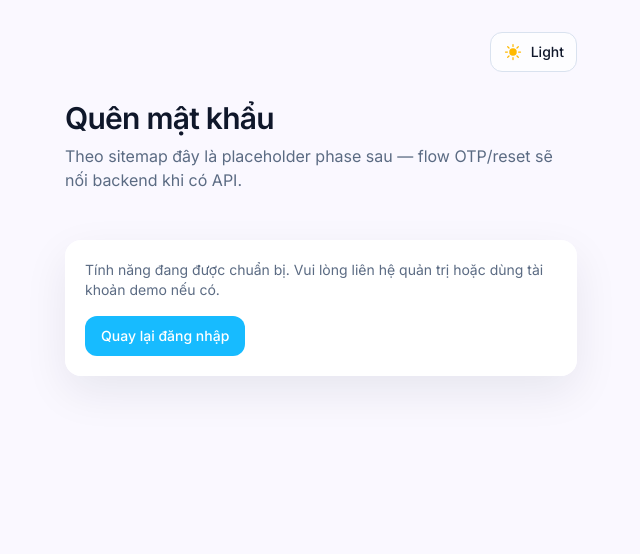
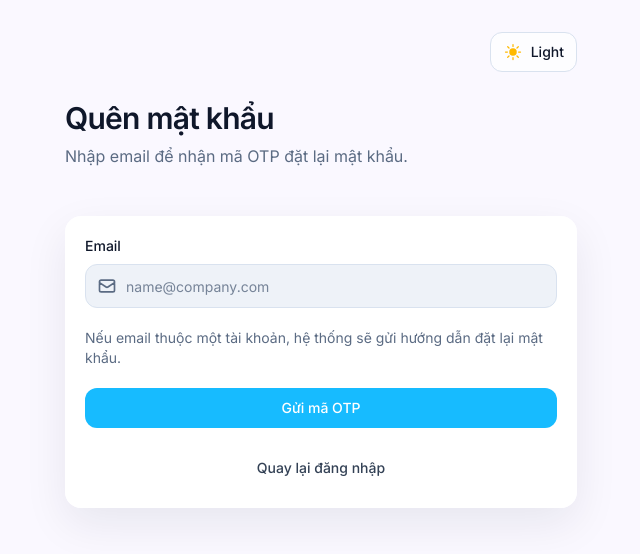
Before and after one commit to huong-dao/next_comvia, a Next.js app: page /auth/forgot-password in a window 1280 px wide. Shown: the top 554 px of the page, without its empty margins (319-959 px from the left). Built offline with nearby package versions, Linux system fonts and the light colour scheme.

Commit message:
feat: implement forgot password flow

```diff
--- a/app/auth/forgot-password/page.tsx
+++ b/app/auth/forgot-password/page.tsx
@@ -1,12 +1,102 @@
 "use client";
 
 import Link from "next/link";
+import { useRouter } from "next/navigation";
+import { useState } from "react";
+import { HiOutlineKey, HiOutlineLockClosed, HiOutlineMail } from "react-icons/hi";
 import { PageHeader } from "@/components/app/page-header";
 import { Button } from "@/components/ui/button";
 import { Card } from "@/components/ui/card";
+import { Input } from "@/components/ui/input";
 import { ThemeToggle } from "@/components/ui/theme-toggle";
+import { useAlertModal } from "@/components/ui/alert-modal";
+import { ComviaApiError, comviaFetch } from "@/lib/comviaFetch";
+
+const EMAIL_REGEX = /^[^\s@]+@[^\s@]+\.[^\s@]+$/;
+const REQUEST_MESSAGE = "Nếu email này thuộc một tài khoản, hướng dẫn đặt lại mật khẩu đã được gửi.";
+
+type FieldErrors = {
+  email?: string;
+  otpCode?: string;
+  password?: string;
+  confirmPassword?: string;
+};
 
 export default function ForgotPasswordPage() {
+  const router = useRouter();
+  const { showAlert } = useAlertModal();
+  const [step, setStep] = useState<"request" | "reset">("request");
+  const [email, setEmail] = useState("");
+  const [otpCode, setOtpCode] = useState("");
+  const [password, setPassword] = useState("");
+  const [confirmPassword, setConfirmPassword] = useState("");
+  const [errors, setErrors] = useState<FieldErrors>({});
+  const [requestMessage, setRequestMessage] = useState<string | null>(null);
+  const [submitting, setSubmitting] = useState(false);
+
+  function validateRequest() {
+    if (!email.trim()) return { email: "Email không được để trống." };
+    if (!EMAIL_REGEX.test(email.trim())) return { email: "Email không đúng định dạng." };
+    return {};
+  }
+
+  function validateReset() {
+    const nextErrors: FieldErrors = {};
+    if (otpCode.length !== 6) nextErrors.otpCode = "OTP phải gồm 6 chữ số.";
+    if (password.length < 8) nextErrors.password = "Mật khẩu tối thiểu 8 ký tự.";
+    if (confirmPassword !== password) nextErrors.confirmPassword = "Mật khẩu xác nhận không khớp.";
+    return nextErrors;
+  }
+
+  async function requestReset(event: React.FormEvent<HTMLFormElement>) {
+    event.preventDefault();
+    const nextErrors = validateRequest();
+    setErrors(nextErrors);
+    if (Object.keys(nextErrors).length > 0) return;
+
+    setSubmitting(true);
+    setRequestMessage(null);
+    try {
+      const response = await comviaFetch<{ message?: string }>("/auth/forgot-password/request", {
+        method: "POST",
+        body: JSON.stringify({ email: email.trim() }),
+      });
+      setRequestMessage(response.message || REQUEST_MESSAGE);
+      setStep("reset");
+    } catch {
+      showAlert({ type: "error", message: "Không thể gửi yêu cầu đặt lại mật khẩu. Vui lòng thử lại." });
+    } finally {
+      setSubmitting(false);
+    }
+  }
+
+  async function resetPassword(event: React.FormEvent<HTMLFormElement>) {
+    event.preventDefault();
+    const nextErrors = validateReset();
+    setErrors(nextErrors);
+    if (Object.keys(nextErrors).length > 0) return;
+
+    setSubmitting(true);
+    try {
+      await comviaFetch("/auth/forgot-password/reset", {
+        method: "POST",
+        body: JSON.stringify({ email: email.trim(), otpCode, password }),
+      });
+      showAlert({ type: "success", message: "Mật khẩu đã được đặt lại thành công." });
+      router.replace("/auth/login");
+    } catch (error) {
+      if (error instanceof ComviaApiError && error.statusCode === 401) {
+        setErrors({ otpCode: "OTP không hợp lệ, đã hết hạn hoặc đã được sử dụng." });
+      } else if (error instanceof ComviaApiError && error.statusCode === 400) {
+        showAlert({ type: "error", message: error.message });
+      } else {
+        showAlert({ type: "error", message: "Không thể đặt lại mật khẩu. Vui lòng thử lại." });
+      }
+    } finally {
+      setSubmitting(false);
+    }
+  }
+
   return (
     <main className="min-h-screen bg-background px-4 py-8 text-foreground">
       <div className="mx-auto flex max-w-lg flex-col gap-6">
@@ -15,13 +105,96 @@ export default function ForgotPasswordPage() {
         </div>
         <PageHeader
           title="Quên mật khẩu"
-          description="Theo sitemap đây là placeholder phase sau — flow OTP/reset sẽ nối backend khi có API."
+          description={step === "request" ? "Nhập email để nhận mã OTP đặt lại mật khẩu." : "Nhập mã OTP từ email và mật khẩu mới."}
         />
-        <Card className="space-y-4">
-          <p className="text-sm text-muted-foreground">
-            Tính năng đang được chuẩn bị. Vui lòng liên hệ quản trị hoặc dùng tài khoản demo nếu có.
-          </p>
-          <Button asChild>
+        <Card className="space-y-5">
+          {step === "request" ? (
+            <form className="space-y-5" onSubmit={(event) => void requestReset(event)}>
+              <div>
+                <label className="mb-2 block text-sm font-medium text-foreground">Email</label>
+                <Input
+                  type="email"
+                  value={email}
+                  leadingIcon={<HiOutlineMail className="size-5" />}
+                  placeholder="name@company.com"
+                  invalid={Boolean(errors.email)}
+                  errorMessage={errors.email}
+                  onChange={(event) => {
+                    setEmail(event.target.value);
+                    setErrors({});
+                  }}
+                />
+              </div>
+              <p className="text-sm text-muted-foreground">Nếu email thuộc một tài khoản, hệ thống sẽ gửi hướng dẫn đặt lại mật khẩu.</p>
+              <Button className="w-full" type="submit" disabled={submitting}>
+                {submitting ? "Đang gửi…" : "Gửi mã OTP"}
+              </Button>
+            </form>
+          ) : (
+            <form className="space-y-5" onSubmit={(event) => void resetPassword(event)}>
+              {requestMessage ? <p className="rounded-xl bg-primary/10 px-3 py-2 text-sm text-primary">{requestMessage}</p> : null}
+              <div>
+                <label className="mb-2 block text-sm font-medium text-foreground">Email</label>
+                <Input value={email} leadingIcon={<HiOutlineMail className="size-5" />} readOnly />
+              </div>
+              <div>
+                <label className="mb-2 block text-sm font-medium text-foreground">Mã OTP</label>
+                <Input
+                  inputMode="numeric"
+                  autoComplete="one-time-code"
+                  value={otpCode}
+                  leadingIcon={<HiOutlineKey className="size-5" />}
+                  placeholder="123456"
+                  maxLength={6}
+                  invalid={Boolean(errors.otpCode)}
+                  errorMessage={errors.otpCode}
+                  onChange={(event) => {
+                    setOtpCode(event.target.value.replace(/\D/g, "").slice(0, 6));
+                    setErrors((previous) => ({ ...previous, otpCode: undefined }));
+                  }}
+                />
+              </div>
+              <div>
+                <label className="mb-2 block text-sm font-medium text-foreground">Mật khẩu mới</label>
+                <Input
+                  type="password"
+                  autoComplete="new-password"
+                  value={password}
+                  leadingIcon={<HiOutlineLockClosed className="size-5" />}
+                  invalid={Boolean(errors.password)}
+                  errorMessage={errors.password}
+                  onChange={(event) => {
+                    setPassword(event.target.value);
+                    setErrors((previous) => ({ ...previous, password: undefined }));
+                  }}
+                />
+              </div>
+              <div>
+                <label className="mb-2 block text-sm font-medium text-foreground">Xác nhận mật khẩu mới</label>
+                <Input
+                  type="password"
+                  autoComplete="new-password"
+                  value={confirmPassword}
+                  leadingIcon={<HiOutlineLockClosed className="size-5" />}
+                  invalid={Boolean(errors.confirmPassword)}
+                  errorMessage={errors.confirmPassword}
+                  onChange={(event) => {
+                    setConfirmPassword(event.target.value);
+                    setErrors((previous) => ({ ...previous, confirmPassword: undefined }));
+                  }}
+                />
+              </div>
+              <div className="flex flex-wrap gap-3">
+                <Button type="button" variant="outline" disabled={submitting} onClick={() => setStep("request")}>
+                  Đổi email
+                </Button>
+                <Button type="submit" disabled={submitting}>
+                  {submitting ? "Đang đặt lại…" : "Đặt lại mật khẩu"}
+                </Button>
+              </div>
+            </form>
+          )}
+          <Button className="w-full" variant="ghost" asChild>
             <Link href="/auth/login">Quay lại đăng nhập</Link>
           </Button>
         </Card>
```
